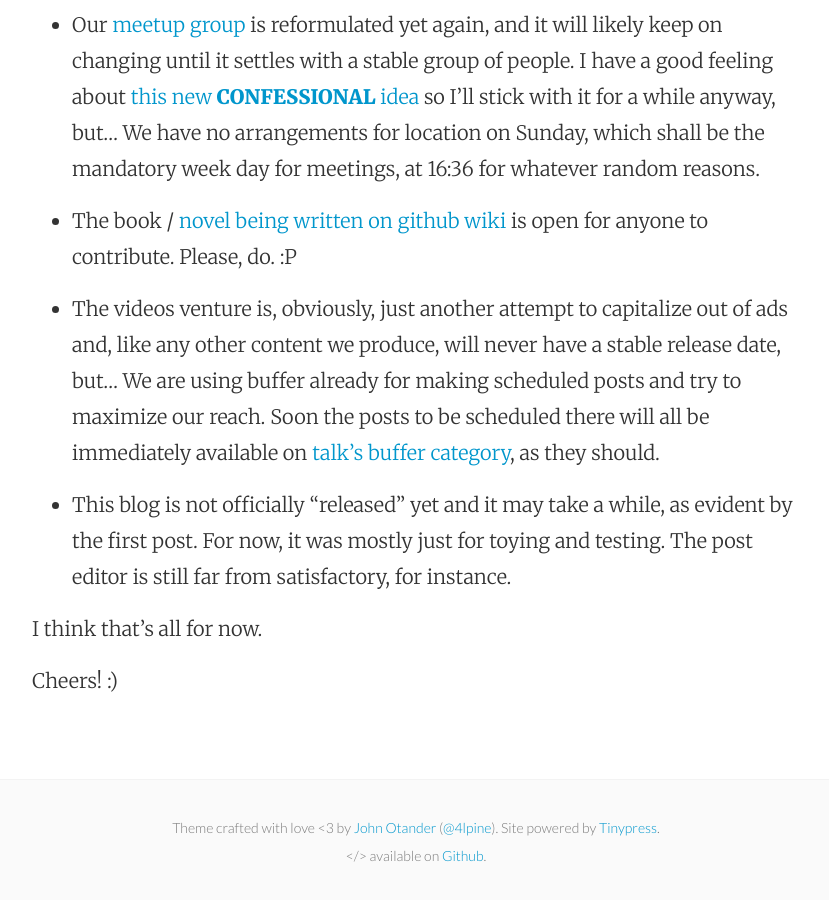
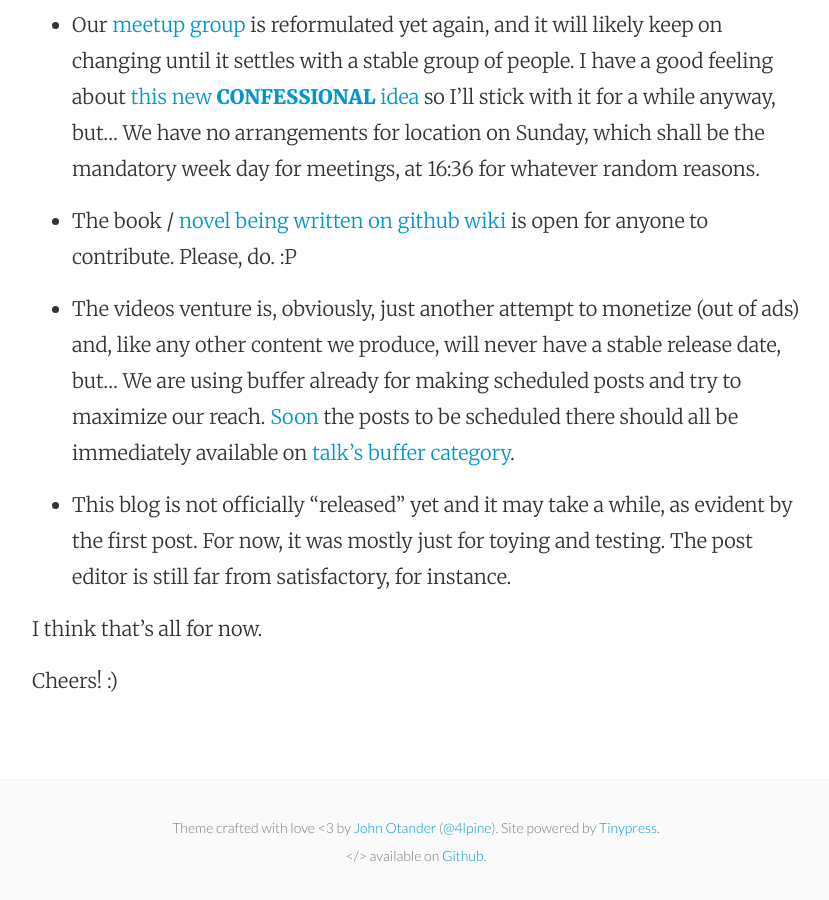
Before and after one commit to cauerego/cauerego.github.io, a Jekyll site: the page built from _posts/2015-12-29-hopefully-last-post-this-year.markdown, in a window 1280 px wide and 900 px high, scrolled down 1307 px. Shown: the whole window, without its empty margins (224-1053 px from the left). Built offline with Jekyll 4.4.1, drawn with Linux system fonts in a browser that asks for light colours.

Commit message:
improve last post few details

```diff
--- a/_posts/2015-12-29-hopefully-last-post-this-year.markdown
+++ b/_posts/2015-12-29-hopefully-last-post-this-year.markdown
@@ -14,7 +14,7 @@ Here I just wanted to give some announcements.
 
 - The book / [novel being written on github wiki](https://github.com/cauerego/cauerego.github.io/wiki/a-novel) is open for anyone to contribute. Please, do. :P
 
-- The videos venture is, obviously, just another attempt to capitalize out of ads and, like any other content we produce, will never have a stable release date, but... We are using buffer already for making scheduled posts and try to maximize our reach. Soon the posts to be scheduled there will all be immediately available on [talk's buffer category](http://talk.cregox.com/c/buffer), as they should.
+- The videos venture is, obviously, just another attempt to monetize (out of ads) and, like any other content we produce, will never have a stable release date, but... We are using buffer already for making scheduled posts and try to maximize our reach. [Soon](http://talk.cregox.com/t/to-bufferapp-team-promote-categories/7792/1) the posts to be scheduled there should all be immediately available on [talk's buffer category](http://talk.cregox.com/c/buffer).
 
 - This blog is not officially "released" yet and it may take a while, as evident by the first post. For now, it was mostly just for toying and testing. The post editor is still far from satisfactory, for instance.
 
```
